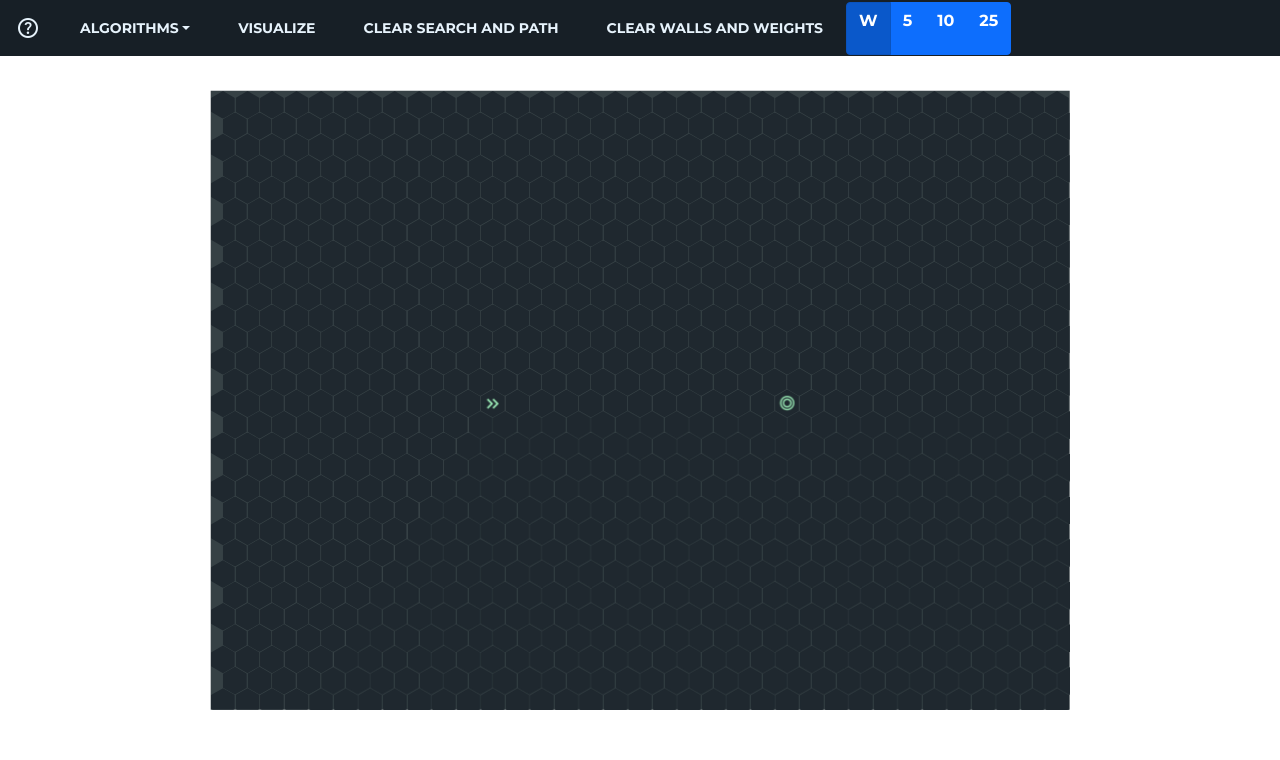
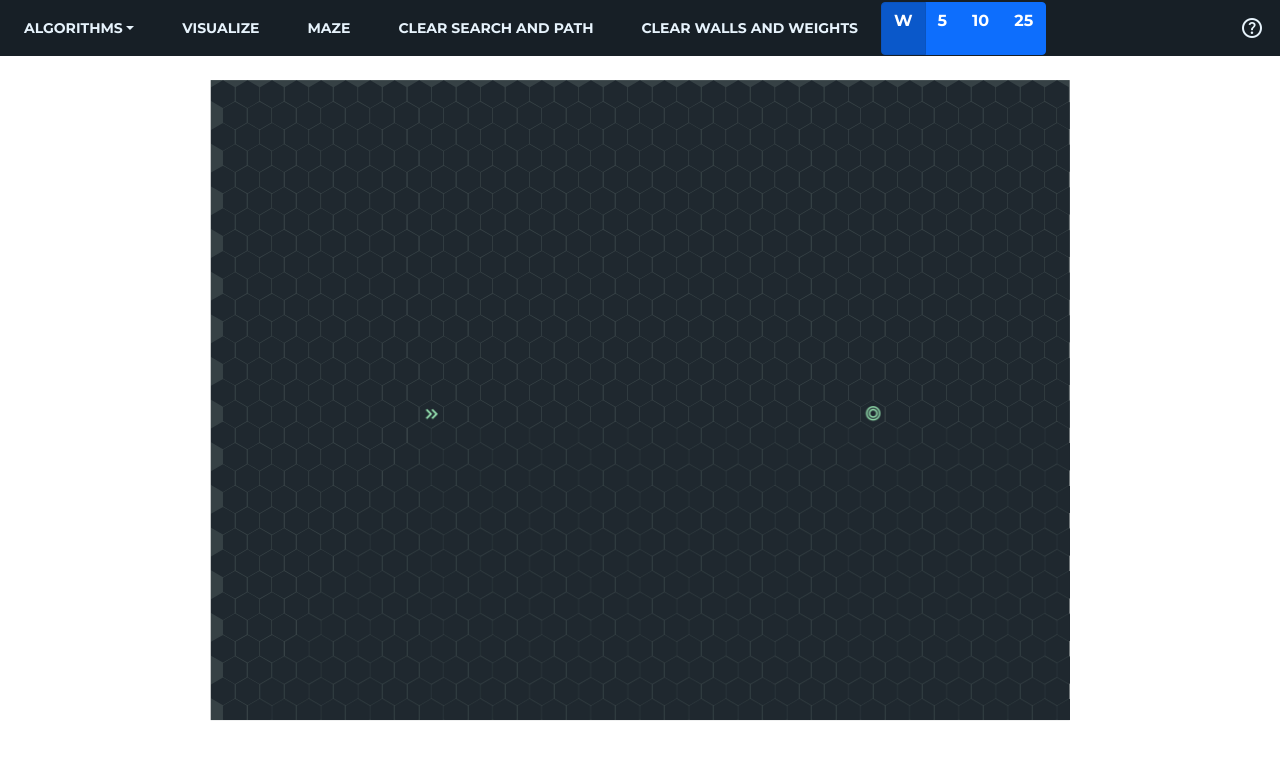
Before and after one commit to BazimAzeem/getPath, a React (Create React App) app: page / in a window 1280 px wide. Shown: the top 760 px of the page. Built offline with nearby package versions, Linux system fonts and the light colour scheme.

Commit message:
Completed maze

```diff
--- a/src/NavBar.css
+++ b/src/NavBar.css
@@ -17,7 +17,8 @@
   padding: 0;
 }
 
-.navbar-toggler {
+.navbar-toggler,
+button {
   border: none;
 }
 
@@ -32,19 +33,14 @@
   color: var(--secondary-accent-color) !important;
 }
 
-.nav-link {
+.nav-link,
+.navbar-toggler {
   margin: 1rem;
   padding: 0rem;
   display: flex;
   align-items: center;
   text-align: center;
   width: fit-content;
-}
-
-.dropdown {
-  display: flex;
-  align-items: center;
-  text-align: center;
 }
 
 .dropdown-menu {
--- a/src/NavBar.js
+++ b/src/NavBar.js
@@ -14,6 +14,7 @@ import {
   clearWallsAndWeights,
   clearSearchAndPath,
 } from "./NodeGrid";
+import { visualizeMaze, primsMaze } from "./other/primsMaze";
 import Node from "./Node";
 import { djikstra } from "./search algorithms/djikstra";
 import "./NavBar.css";
@@ -43,34 +44,6 @@ class NavBar extends React.Component {
   render() {
     return (
       <Navbar expand="sm" expanded={this.state.showCollapsed}>
-        <Nav.Link
-          onClick={() => {
-            this.setState({ showLegend: true });
-          }}
-        >
-          <span className="material-symbols-outlined">help</span>
-        </Nav.Link>
-        <Offcanvas
-          placement="bottom"
-          show={this.state.showLegend}
-          onHide={() => {
-            this.setState({ showLegend: false });
-          }}
-        >
-          <Offcanvas.Header>
-            <Nav.Link
-              onClick={() => {
-                this.setState({ showLegend: false });
-              }}
-            >
-              <span className="material-symbols-outlined">close</span>
-            </Nav.Link>
-            <Offcanvas.Title>Legend</Offcanvas.Title>
-          </Offcanvas.Header>
-          <Offcanvas.Body>
-            I will be placing a description for each symbol here
-          </Offcanvas.Body>
-        </Offcanvas>
         <Navbar.Toggle
           onClick={() => {
             this.setState({ showCollapsed: !this.state.showCollapsed });
@@ -87,6 +60,7 @@ class NavBar extends React.Component {
         >
           <Offcanvas.Header>
             <Nav.Link
+              as="button"
               onClick={() => {
                 this.setState({ showCollapsed: false });
               }}
@@ -104,6 +78,7 @@ class NavBar extends React.Component {
                 <NavDropdown.Item>Separated link</NavDropdown.Item>
               </NavDropdown>
               <Nav.Link
+                as="button"
                 onClick={async () => {
                   if (!this.state.isVisualizing) {
                     this.toggleVisualizing();
@@ -119,24 +94,38 @@ class NavBar extends React.Component {
                     }, 20);
                   }
                 }}
-                href="#"
               >
                 {!this.state.isVisualizing ? "Visualize" : "Cancel"}
               </Nav.Link>
               <Nav.Link
+                as="button"
+                disabled={isVisualizing}
+                onClick={async () => {
+                  this.toggleVisualizing();
+                  clearSearchAndPath();
+                  clearWallsAndWeights();
+                  await visualizeMaze(primsMaze);
+                  this.setState({ isVisualizing: false });
+                  isVisualizing = false;
+                }}
+              >
+                Maze
+              </Nav.Link>
+              <Nav.Link
+                as="button"
                 disabled={isVisualizing}
                 onClick={() => {
                   clearSearchAndPath();
                 }}
-                href="#"
               >
                 Clear Search And Path
               </Nav.Link>
               <Nav.Link
+                as="button"
+                disabled={isVisualizing}
                 onClick={() => {
                   clearWallsAndWeights();
                 }}
-                href="#"
               >
                 Clear Walls And Weights
               </Nav.Link>
@@ -166,7 +155,37 @@ class NavBar extends React.Component {
               </ToggleButton>
             </ToggleButtonGroup>
           </Offcanvas.Body>
-        </Navbar.Offcanvas>
+        </Navbar.Offcanvas>{" "}
+        <Nav.Link
+          as="button"
+          onClick={() => {
+            this.setState({ showLegend: true });
+          }}
+        >
+          <span className="material-symbols-outlined">help</span>
+        </Nav.Link>
+        <Offcanvas
+          placement="bottom"
+          show={this.state.showLegend}
+          onHide={() => {
+            this.setState({ showLegend: false });
+          }}
+        >
+          <Offcanvas.Header>
+            <Nav.Link
+              as="button"
+              onClick={() => {
+                this.setState({ showLegend: false });
+              }}
+            >
+              <span className="material-symbols-outlined">close</span>
+            </Nav.Link>
+            <Offcanvas.Title>Legend</Offcanvas.Title>
+          </Offcanvas.Header>
+          <Offcanvas.Body>
+            I will be placing a description for each symbol here
+          </Offcanvas.Body>
+        </Offcanvas>
       </Navbar>
     );
   }
--- a/src/Node.css
+++ b/src/Node.css
@@ -10,6 +10,7 @@
   background-color: var(--primary-color);
   overflow: hidden;
   text-align: center;
+  cursor: pointer;
   -moz-user-select: -moz-none;
   -khtml-user-select: none;
   -webkit-user-select: none;
--- a/src/Node.js
+++ b/src/Node.js
@@ -38,6 +38,7 @@ class Node extends React.Component {
     this.defaultState = this.state;
 
     this.isVisited = false;
+    this.isVisiting = false;
     this.weight = 2.5;
     this.distance = Infinity;
     this.predecessor = null;
@@ -62,6 +63,7 @@ class Node extends React.Component {
   }
 
   resetVisitedAndPath() {
+    this.isVisiting = false;
     this.isVisited = false;
     this.distance = Infinity;
     this.predecessor = null;
@@ -201,6 +203,7 @@ class Node extends React.Component {
   render() {
     return (
       <div
+        ref={this.ref}
         className={
           "node" +
           (this.state.isStart ? " node-is-start" : "") +
--- a/src/NodeGrid.js
+++ b/src/NodeGrid.js
@@ -36,7 +36,7 @@ function getNodeGridDimensions() {
   let screenWidth = window.screen.availWidth;
   let screenHeight = window.screen.availHeight;
 
-  let rows = parseInt(screenHeight / nodeWidth + 4);
+  let rows = parseInt(screenHeight / nodeWidth + 5);
   let cols = parseInt(screenWidth / nodeWidth + 2);
 
   return [rows, cols];
@@ -72,9 +72,9 @@ function getNodeGrid(rows, cols, nodeRefGrid) {
 
 function getNode(row, col, rows, cols, nodeRef) {
   let startRow = parseInt(rows / 2);
-  let startCol = parseInt(cols / 3);
+  let startCol = parseInt(cols / 4);
   let targetRow = parseInt(rows / 2);
-  let targetCol = parseInt((2 * cols) / 3);
+  let targetCol = parseInt((3 * cols) / 4);
 
   let key = row * cols + col;
   let isStart = row === startRow && col === startCol;
@@ -98,7 +98,13 @@ var searchTimeDelay = 20;
 var pathTimeDelay = 40;
 
 export async function visualizeSearch(searchAlgorithm) {
+  var startTime = performance.now();
+
   var visitedNodeRefs = searchAlgorithm(nodeRefGrid);
+  var endTime = performance.now();
+
+  console.log(`${endTime - startTime} ms`);
+
   await iterateSearch(0, visitedNodeRefs);
   return visitedNodeRefs[visitedNodeRefs.length - 1];
 }
--- /dev/null
+++ b/src/other/primsMaze.js
@@ -0,0 +1,156 @@
+import { nodeRefGrid } from "../NodeGrid";
+import { isVisualizing } from "../NavBar";
+
+var mazeTimeDelay = 75;
+
+export async function visualizeMaze(mazeAlgorithm) {
+  var visitedNodeRefDiagonals = mazeAlgorithm(nodeRefGrid);
+  var visitedNodeRefDiagonals = invertMaze(nodeRefGrid);
+  await iterateMaze(0, visitedNodeRefDiagonals);
+}
+
+function iterateMaze(i, visitedNodeRefDiagonals) {
+  return new Promise((resolve) => {
+    if (isVisualizing && i < visitedNodeRefDiagonals.length) {
+      setTimeout(async () => {
+        for (const visitedNodeRef of visitedNodeRefDiagonals[i])
+          if (
+            !visitedNodeRef.current.state.isStart &&
+            !visitedNodeRef.current.state.isTarget
+          )
+            visitedNodeRef.current.toggleWall();
+        i++;
+        await iterateMaze(i, visitedNodeRefDiagonals);
+        resolve();
+      }, mazeTimeDelay);
+    } else resolve();
+  });
+}
+
+function invertMaze(nodeRefGrid) {
+  var rows = nodeRefGrid.length;
+  var cols = nodeRefGrid[0].length;
+  var visitedNodeRefDiagonals = [];
+  for (var col = 0; col < cols + rows; col++) {
+    var visitedNodeRefDiagonal = [];
+    for (
+      var row = col < cols ? 0 : col - cols + 1;
+      col - row >= 0 && row < rows;
+      row++
+    ) {
+      if (nodeRefGrid[row][col - row].current.isVisited) {
+        nodeRefGrid[row][col - row].current.isVisited = false;
+      } else {
+        visitedNodeRefDiagonal.push(nodeRefGrid[row][col - row]);
+      }
+    }
+    visitedNodeRefDiagonals.push(visitedNodeRefDiagonal);
+  }
+
+  return visitedNodeRefDiagonals;
+}
+
+export function primsMaze(nodeRefGrid) {
+  var randomMazeStartNodeRef =
+    nodeRefGrid[getRandIndex(nodeRefGrid)][getRandIndex(nodeRefGrid[0])];
+  randomMazeStartNodeRef.current.isVisiting = true;
+  var visitingNodeRefs = [randomMazeStartNodeRef];
+
+  var visitedNodeRefs = [];
+
+  while (visitingNodeRefs.length > 0) {
+    var visitingNodeRef = visitingNodeRefs.splice(
+      getRandIndex(visitingNodeRefs),
+      1
+    )[0];
+    visitingNodeRef.current.isVisiting = false;
+
+    var connectedNodeRefs;
+    var unconnectedNodeRefs;
+    [connectedNodeRefs, unconnectedNodeRefs] = getMazeNodeRefChildren(
+      visitingNodeRef,
+      nodeRefGrid
+    );
+
+    if (!visitingNodeRef.current.isVisited) {
+      if (connectedNodeRefs.length > 0) {
+        var randomConnectedNodeRef =
+          connectedNodeRefs[getRandIndex(connectedNodeRefs)];
+        visitedNodeRefs = connectMazeNodeRefs(
+          nodeRefGrid,
+          visitingNodeRef,
+          randomConnectedNodeRef,
+          visitedNodeRefs
+        );
+      } else {
+        visitingNodeRef.current.isVisited = true;
+        visitedNodeRefs.push(visitingNodeRef);
+      }
+    }
+    for (const nodeRef of unconnectedNodeRefs) {
+      if (!nodeRef.current.isVisiting) {
+        nodeRef.current.isVisiting = true;
+        visitingNodeRefs.push(nodeRef);
+      }
+    }
+  }
+
+  return visitedNodeRefs;
+}
+
+function getMazeNodeRefChildren(nodeRef, nodeRefGrid) {
+  var row = nodeRef.current.props.row;
+  var col = nodeRef.current.props.col;
+  var rows = nodeRefGrid.length;
+  var cols = nodeRefGrid[0].length;
+  var nodeRefChildren = [];
+
+  if (col - 2 >= 0) nodeRefChildren.push(nodeRefGrid[row][col - 2]);
+  if (col + 2 < cols) nodeRefChildren.push(nodeRefGrid[row][col + 2]);
+
+  if (row - 2 >= 0) {
+    if (col - 1 >= 0) nodeRefChildren.push(nodeRefGrid[row - 2][col - 1]);
+    if (col + 1 < cols) nodeRefChildren.push(nodeRefGrid[row - 2][col + 1]);
+  }
+  if (row + 2 < rows) {
+    if (col - 1 >= 0) nodeRefChildren.push(nodeRefGrid[row + 2][col - 1]);
+    if (col + 1 < cols) nodeRefChildren.push(nodeRefGrid[row + 2][col + 1]);
+  }
+
+  // Separate connected and unconnected
+  var connectedNodeRefs = [];
+  var unconnectedNodeRefs = [];
+  for (const nodeRef of nodeRefChildren) {
+    if (nodeRef.current.isVisited) connectedNodeRefs.push(nodeRef);
+    else unconnectedNodeRefs.push(nodeRef);
+  }
+
+  return [connectedNodeRefs, unconnectedNodeRefs];
+}
+
+function connectMazeNodeRefs(
+  nodeRefGrid,
+  visitingNodeRef,
+  randomConnectedNodeRef,
+  visitedNodeRefs
+) {
+  var row1 = visitingNodeRef.current.props.row;
+  var col1 = visitingNodeRef.current.props.col;
+  var row2 = randomConnectedNodeRef.current.props.row;
+  var col2 = randomConnectedNodeRef.current.props.col;
+
+  var connectingRow = Math.floor((row1 + row2) / 2);
+  var connectingCol = Math.floor((col1 + col2) / 2);
+
+  nodeRefGrid[connectingRow][connectingCol].current.isVisited = true;
+  visitedNodeRefs.push(nodeRefGrid[connectingRow][connectingCol]);
+
+  visitingNodeRef.current.isVisited = true;
+  visitedNodeRefs.push(visitingNodeRef);
+
+  return visitedNodeRefs;
+}
+
+function getRandIndex(array) {
+  return Math.floor(Math.random() * array.length);
+}
```
